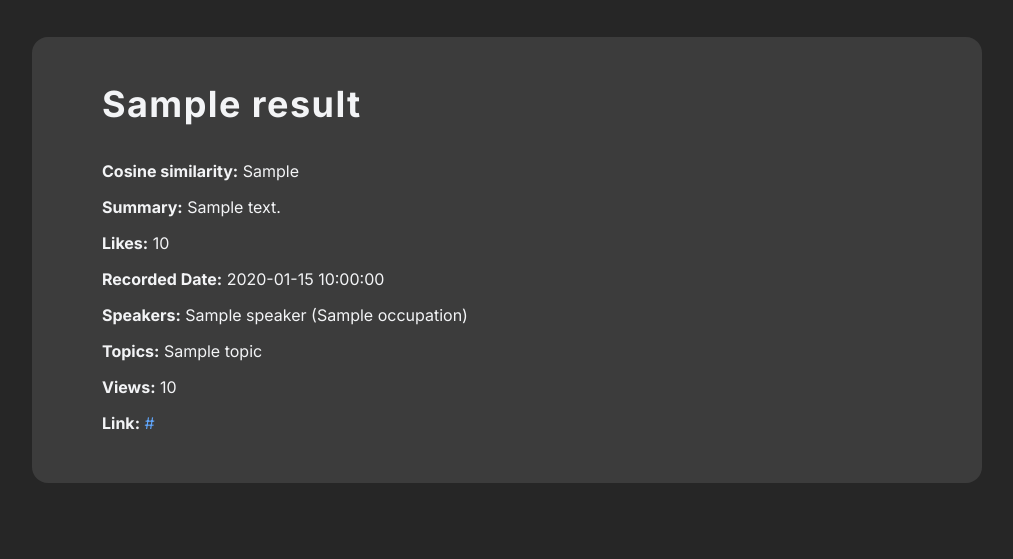
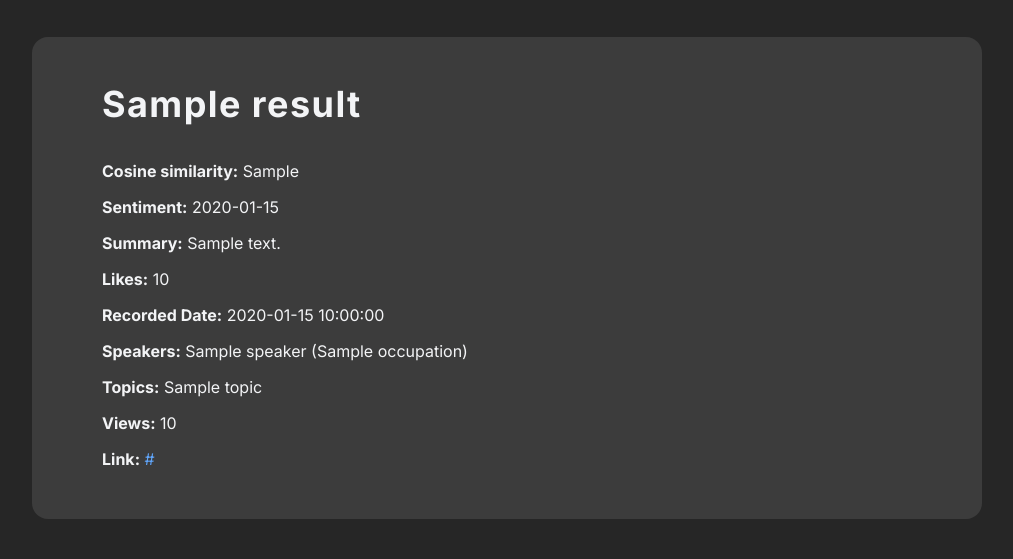
Before and after one commit to jasozh/ted-finds, a Flask app: template backend/templates/results.html in a window 1280 px wide. Shown: the part 260-819 px from the top of the page, without its empty margins (133-1146 px from the left). Before the commit the page ends 743 px from the top, so only its background shows below. Run offline with Flask 2, Linux system fonts and the light colour scheme; the template is opened without the code that fills it: most values are stand-ins (such as "Sample title", 1, 10 or a date in 2020); parts of the project's set-up code (start-up, migrations or seed data) failed here and were passed over.

Commit message:
Displays video sentiment with search results

```diff
--- a/backend/app.py
+++ b/backend/app.py
@@ -107,6 +107,25 @@ def get_top_10_for_query(query):
     # matrix = np.load(p3)
     return bm.get_top_k_talks(query, docname_to_idx, inv, idx_to_sentiments, sim_matrix, dc_matrix, idx_to_categories, categories_to_idx, 10)
 
+def get_sentiment(title):
+    p1 = os.path.join(current_directory, 'helpers/docname_to_idx')
+    p3 = os.path.join(current_directory, 'helpers/idx_to_sentiments')
+    with open(p1, 'r') as json_file:
+        docname_to_idx = json.load(json_file)
+    with open(p3, 'r') as json_file:
+        idx_to_sentiments = json.load(json_file)
+    sentiment = idx_to_sentiments.get(str(docname_to_idx[title]), 0.0)
+    if sentiment < -0.5:
+        return "Mostly Negative", sentiment
+    elif sentiment < -0.2:
+        return "Slightly Negative", sentiment
+    elif sentiment <= 0.2:
+        return "Neutral", sentiment
+    elif sentiment <= 0.5:
+        return "Slightly Positive", sentiment
+    else:
+        return "Mostly Positive", sentiment
+
 
 def autocomplete_filter(search_query: str) -> list[tuple[str, int]]:
     """
@@ -136,7 +155,7 @@ def autocomplete_filter(search_query: str) -> list[tuple[str, int]]:
     return result
 
 
-def simple_filter(search_query: str) -> list[tuple[str, int]]:
+def simple_filter(search_query: str, num_idx: int) -> list[tuple[str, int]]:
     """
     Filters the list of suggested titles based on edit distance
     """
@@ -150,11 +169,11 @@ def simple_filter(search_query: str) -> list[tuple[str, int]]:
     for i in range(n):
         d = titles.iloc[i].lower()
         sim_arr[i] = simpler_jaccard(q, d)
-    top_5_indices = np.argsort(sim_arr)[:5]
+    top_n_indices = np.argsort(sim_arr)[:num_idx]
 
     # Return as list
     result = [(titles.iloc[i], sim_arr[i])
-              for i in top_5_indices if sim_arr[i] != float('inf')]
+              for i in top_n_indices if sim_arr[i] != float('inf')]
 
     # Measure performance
     end_time = time.time()
@@ -170,8 +189,10 @@ def home():
     search_query = request.args.get("q")
     if search_query:
         autocomplete = autocomplete_filter(search_query)
-        if (len(autocomplete) < 5):
-            autocomplete = simple_filter(search_query)
+        len_auto_complete = len(autocomplete)
+        if (len_auto_complete < 5):
+            num_edit_dist = 5 - len_auto_complete
+            autocomplete = autocomplete + simple_filter(search_query, num_edit_dist)
     else:
         search_query = ""
         autocomplete = [(title, "") for title in titles[:5]]
@@ -188,11 +209,13 @@ def results():
     # print(len(titles))
     titles_scores_dict = dict(results)
     # print(titles_scores_dict)
+    titles_sentiment_dict = {title: get_sentiment(title) for title in titles}
 
     data = df[df["title"].isin(titles)]
 
     # Create new column
     data["cosine_similarity"] = [-1 for _ in range(len(data))]
+    data["sentiment"] = ["Neutral" for _ in range(len(data))]
     data["category_scores"] = [{}] * len(data)
     # print(titles_scores_dict)
     for i, video in data.iterrows():
@@ -201,6 +224,7 @@ def results():
             titles_scores_dict[title][0]*100, 2)
         # data.loc[i, "category_scores"] = titles_scores_dict[title][1]
         data.at[i, "category_scores"] = titles_scores_dict[title][1]
+        data.at[i, "sentiment"] = titles_sentiment_dict[title]
 
     # dictionary of the form {1597: -0.033, 3356: -0.0952, 5614: -0.3411, ... } is stored in titles_scores_dict[title][1]
 
--- a/backend/helpers/Similarity.py
+++ b/backend/helpers/Similarity.py
@@ -14,7 +14,7 @@ def jaccard_mat(query, docs):
     return
 
 
-def combined_jaccard_edit_distance(query, doc, jaccard_threshold=0.1):
+def combined_jaccard_edit_distance(query, doc, jaccard_threshold=0.05):
     query_set = set(query.lower().split())
     doc_set = set(doc.lower().split())
     j = jaccard(query_set, doc_set)
@@ -25,7 +25,7 @@ def combined_jaccard_edit_distance(query, doc, jaccard_threshold=0.1):
     return float('inf')
 
 
-def simpler_jaccard(query, doc, jaccard_threshold=0.1):
+def simpler_jaccard(query, doc, jaccard_threshold=0.05):
     query_set = set(query.lower())
     doc_set = set(doc.lower())
     j = jaccard(query_set, doc_set)
--- a/backend/templates/results.html
+++ b/backend/templates/results.html
@@ -3,21 +3,15 @@
 <link rel="stylesheet" href="{{ url_for('static', filename='results.css') }}" />
 <link rel="preconnect" href="https://fonts.googleapis.com" />
 <link rel="preconnect" href="https://fonts.gstatic.com" crossorigin />
-<link
-  href="https://fonts.googleapis.com/css2?family=Kanit&family=Montserrat&family=Open+Sans:wght@500&display=swap"
-  rel="stylesheet"
-/>
+<link href="https://fonts.googleapis.com/css2?family=Kanit&family=Montserrat&family=Open+Sans:wght@500&display=swap"
+  rel="stylesheet" />
 
 <head>
   <meta charset="UTF-8" />
   <title>Ted Finder</title>
   <link href="../static/results.css" rel="stylesheet" type="text/css" />
 
-  <link
-    href="{{ url_for('static', filename='results.css') }}"
-    rel="stylesheet"
-    type="text/css"
-  />
+  <link href="{{ url_for('static', filename='results.css') }}" rel="stylesheet" type="text/css" />
 </head>
 
 <body>
@@ -31,10 +25,8 @@
   </script>
   <div class="mainbox">
     <div style="display: flex; align-items: center; justify-content: center">
-      <img
-        src="{{url_for('static', filename='images/ted_finds_image2.png')}}"
-        style="width: 300px; padding-bottom: 30px"
-      />
+      <img src="{{url_for('static', filename='images/ted_finds_image2.png')}}"
+        style="width: 300px; padding-bottom: 30px" />
     </div>
     <!-- <div class="sidebox">
       <div class="container">
@@ -46,16 +38,14 @@
 
     <!-- <h3 id="jump-exp">Top Results</h3> -->
     {% for result in data.iloc %}
-    <div
-      class="block"
-      onclick="onClick('{{result._id}}')"
-      style="cursor: pointer"
-    >
+    <div class="block" onclick="onClick('{{result._id}}')" style="cursor: pointer">
       <h2 id="jump-exp">{{ result.title }}</h2>
       <br />
       <p>
         <strong>Cosine similarity:</strong> {{ result.cosine_similarity }}
         <br />
+      </p>
+      <p><strong>Sentiment:</strong> {{ result.sentiment }}
       </p>
       <p><strong>Summary:</strong> {{ result.summary }} <br /></p>
       <p><strong>Likes:</strong> {{ result.likes }}</p>
```
Also changed, not shown: 7 other files.
